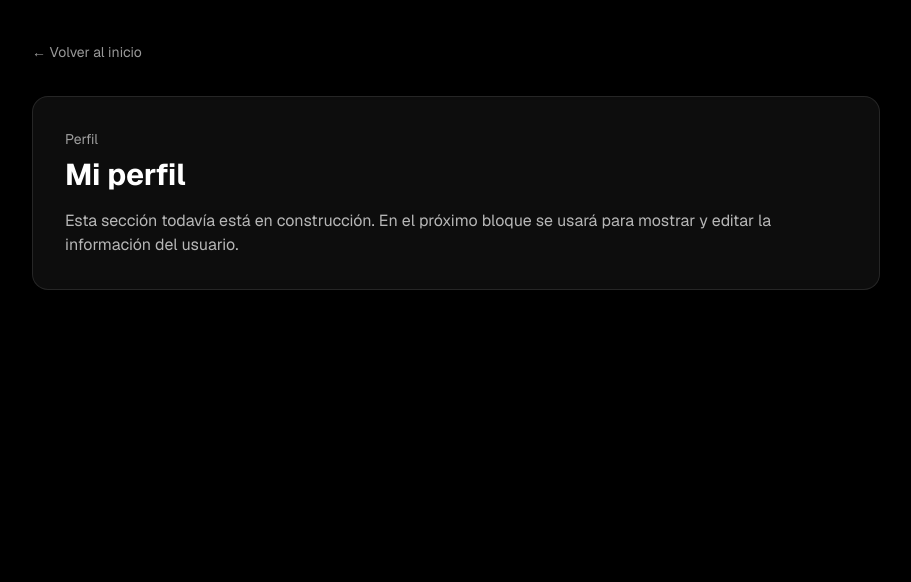
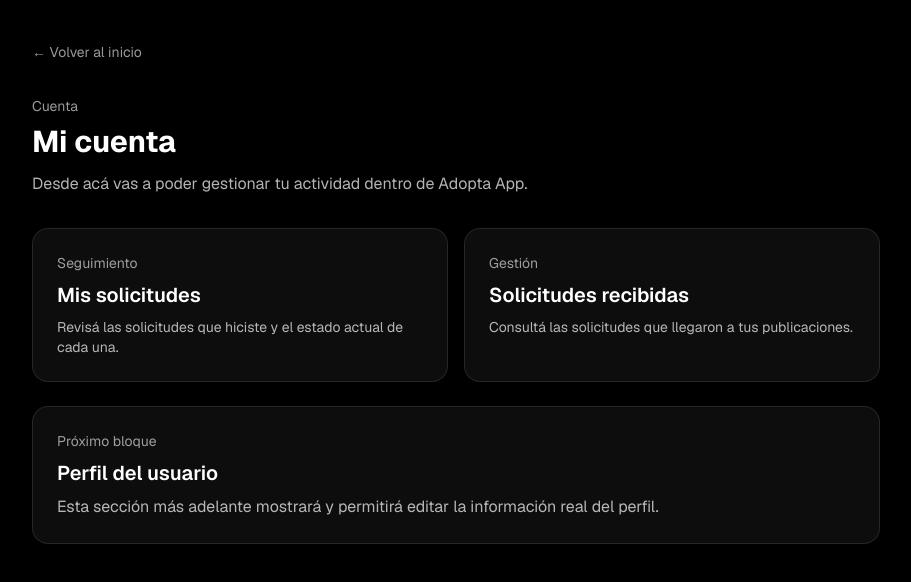
Before and after one commit to SantiagoPlus/adoptar_app, a Next.js app: page /perfil in a window 1280 px wide. Shown: the top 582 px of the page, without its empty margins (184-1095 px from the left). Built offline with nearby package versions, Linux system fonts and the light colour scheme.

Commit message:
Revise user profile section and links

```diff
--- a/app/perfil/page.tsx
+++ b/app/perfil/page.tsx
@@ -13,12 +13,46 @@ export default function PerfilPage() {
           </Link>
         </div>
 
-        <div className="rounded-2xl border border-white/10 bg-white/5 p-8">
-          <p className="text-sm text-white/60 mb-2">Perfil</p>
-          <h1 className="text-3xl font-bold mb-4">Mi perfil</h1>
+        <header className="mb-8">
+          <p className="text-sm text-white/60 mb-2">Cuenta</p>
+          <h1 className="text-3xl font-bold mb-3">Mi cuenta</h1>
           <p className="text-white/70">
-            Esta sección todavía está en construcción. En el próximo bloque se
-            usará para mostrar y editar la información del usuario.
+            Desde acá vas a poder gestionar tu actividad dentro de Adopta App.
+          </p>
+        </header>
+
+        <div className="grid gap-4 md:grid-cols-2">
+          <Link
+            href="/solicitudes"
+            className="rounded-2xl border border-white/10 bg-white/5 p-6 hover:bg-white/10 transition"
+          >
+            <p className="text-sm text-white/60 mb-2">Seguimiento</p>
+            <h2 className="text-xl font-semibold mb-2">Mis solicitudes</h2>
+            <p className="text-white/70 text-sm">
+              Revisá las solicitudes que hiciste y el estado actual de cada una.
+            </p>
+          </Link>
+
+          <Link
+            href="/solicitudes/recibidas"
+            className="rounded-2xl border border-white/10 bg-white/5 p-6 hover:bg-white/10 transition"
+          >
+            <p className="text-sm text-white/60 mb-2">Gestión</p>
+            <h2 className="text-xl font-semibold mb-2">
+              Solicitudes recibidas
+            </h2>
+            <p className="text-white/70 text-sm">
+              Consultá las solicitudes que llegaron a tus publicaciones.
+            </p>
+          </Link>
+        </div>
+
+        <div className="rounded-2xl border border-white/10 bg-white/5 p-6 mt-6">
+          <p className="text-sm text-white/60 mb-2">Próximo bloque</p>
+          <h2 className="text-xl font-semibold mb-2">Perfil del usuario</h2>
+          <p className="text-white/70">
+            Esta sección más adelante mostrará y permitirá editar la información
+            real del perfil.
           </p>
         </div>
       </section>
```
